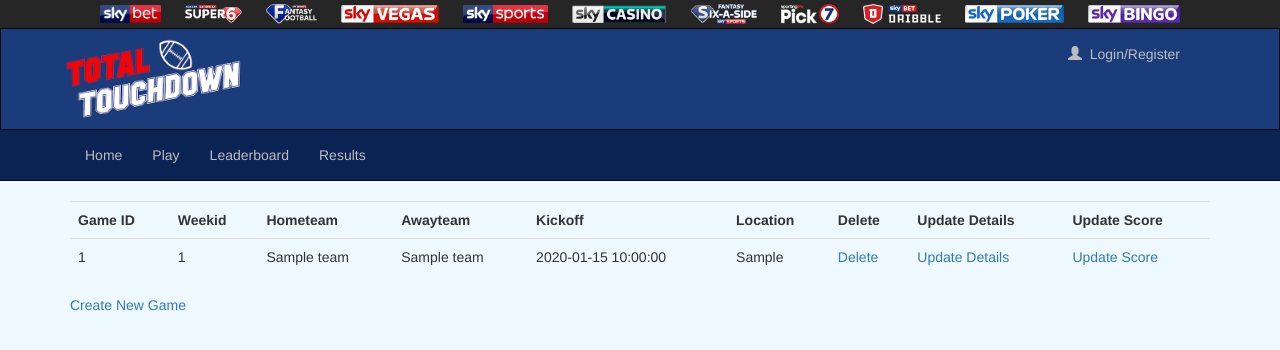
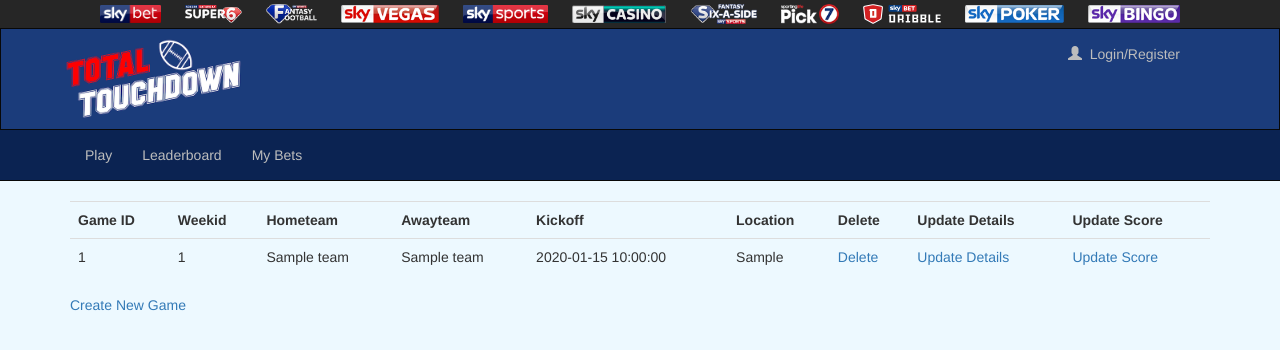
Before and after one commit to MattBarcroft/Total-Touchdowns, a PHP site: page /games/adminIndex.php in a window 1280 px wide. Shown: the top 350 px of the page. Run offline with PHP 8.4, Linux system fonts and the light colour scheme; tables that the repository leaves empty hold one stand-in row (values such as "Sample post"); some libraries are stand-ins or nearby versions.

Commit message:
updated navbar

```diff
--- a/includes/navbar.php
+++ b/includes/navbar.php
@@ -50,10 +50,9 @@
 	<div class="collapse navbar-collapse">
 
 		<ul class="nav navbar-nav">
-			<li><a href="../index.php">Home</a></li>
 			<li><a href="../index.php">Play</a></li>
-			<li><a href="#">Leaderboard</a></li>
-    	<li><a href="#">Results</a></li>
+			<li><a href="../leaderboard/index.php">Leaderboard</a></li>
+			<li><a href="../users/betHistory.php">My Bets</a></li>
 		</ul>
 
 
```
